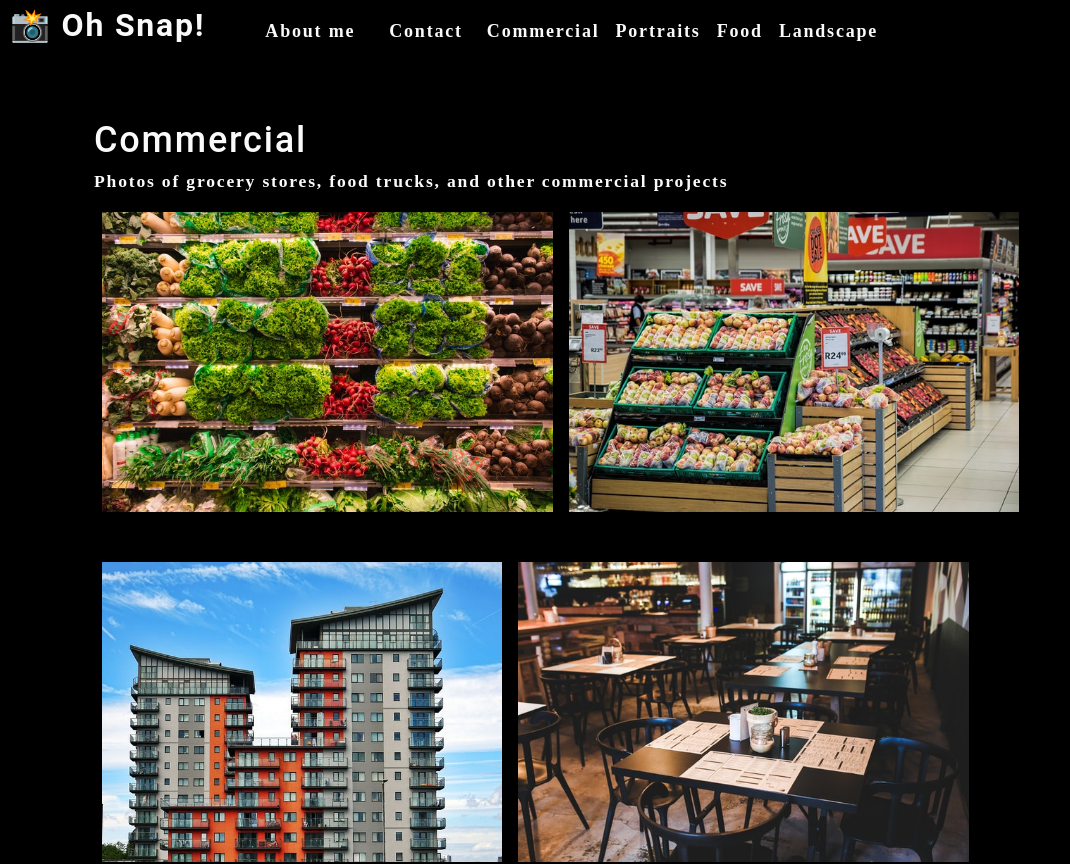
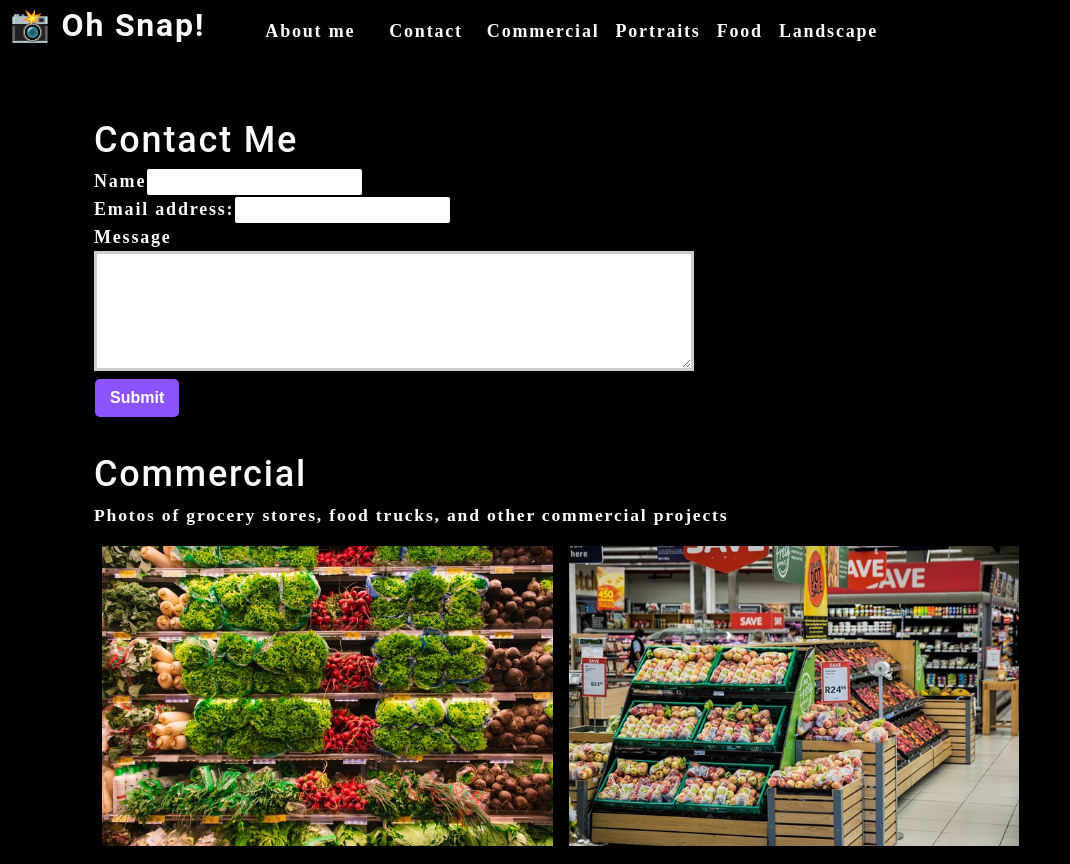
Before and after one commit to Amir-Hackett/photo-port, a React (Create React App) app: page / in a window 1280 px wide. Shown: the top 864 px of the page, without its empty margins (0-1070 px from the left). Built offline with nearby package versions, Linux system fonts and the light colour scheme.

Commit message:
added contact form

```diff
--- a/src/App.js
+++ b/src/App.js
@@ -2,6 +2,7 @@
 import Nav from './components/Nav';
 import About from './components/About';
 import Gallery from './components/Gallery';
+import ContactForm from './components/Contact';
 
 function App() {
   const [categories] = useState([
@@ -24,10 +25,9 @@
         currentCategory={currentCategory}
       ></Nav>
       <main>
-        <div>
+          <ContactForm/>
           <Gallery currentCategory={currentCategory}></Gallery>
           <About/>
-        </div>
       </main>
     </div>
   );
--- /dev/null
+++ b/src/components/Contact/index.js
@@ -0,0 +1,27 @@
+import React from "react";
+
+function ContactForm() {
+    return (
+        <section>
+            <h1>Contact Me</h1>
+            <form id="contact-form">
+                <div>
+                    <label htmlFor="name">Name</label>
+                    <input type="text" name="name"/>
+                </div>
+                <div>
+                    <label htmlFor="email">Email address:</label>
+                    <input type="email" name="email"/>
+                </div>
+                <div>
+                    <label htmlFor="message">Message</label>
+                    <textarea name="message" rows="5"/>
+                </div>
+                <button type="submit">Submit</button>
+            </form>
+        </section>
+
+    )
+}
+
+export default ContactForm;
```
